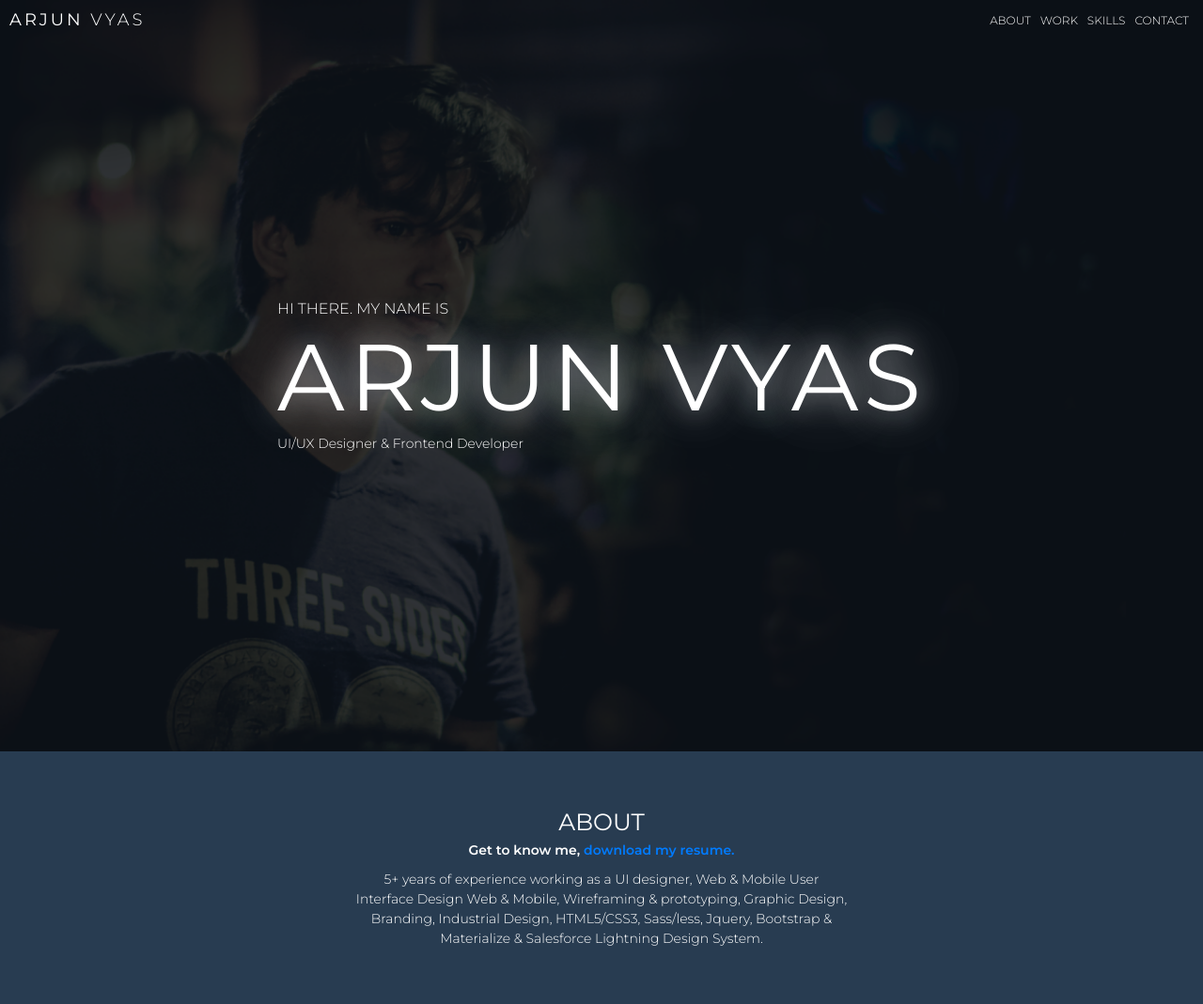
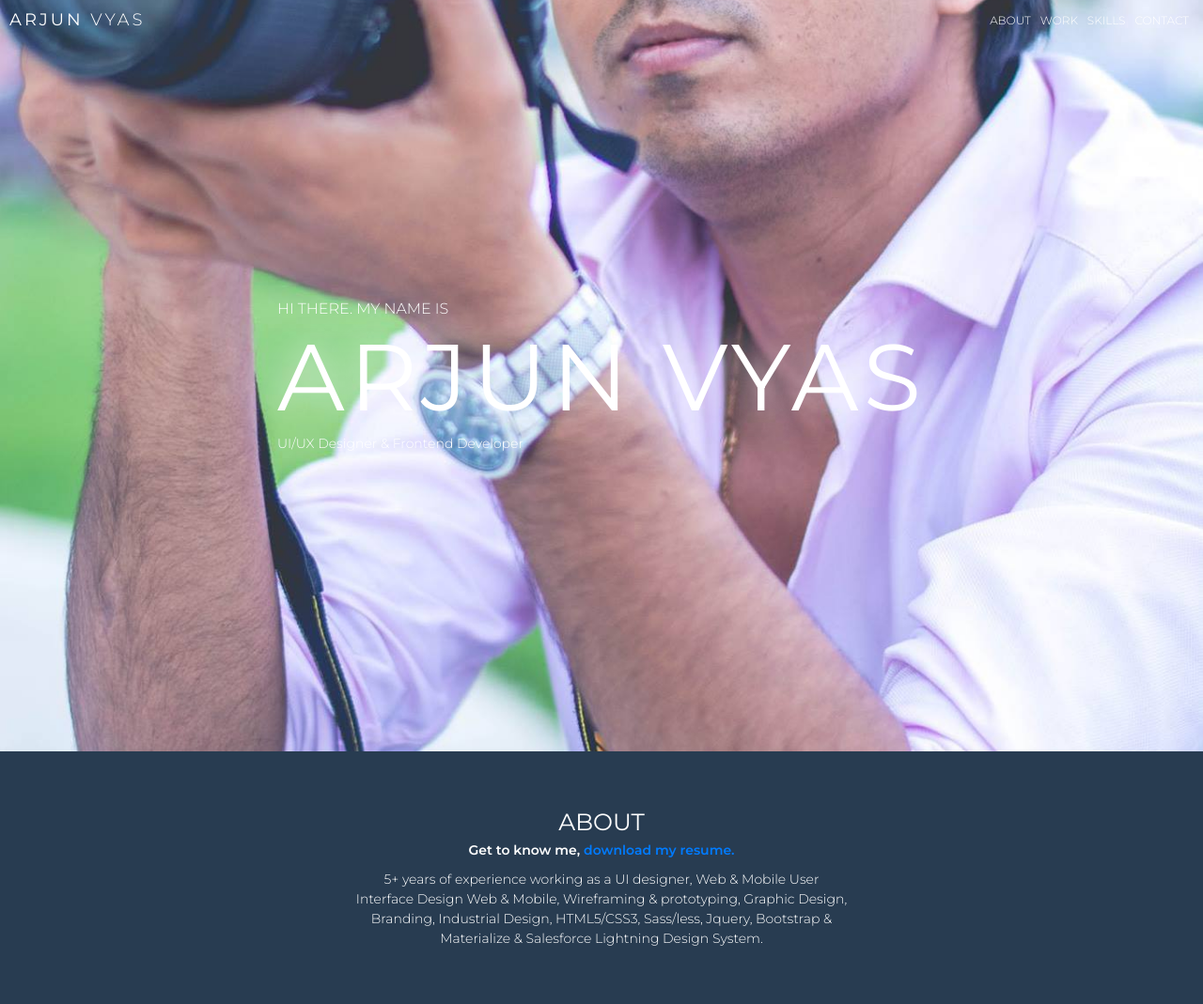
Before and after one commit to arjun2411/arjun2411.github.io, a PHP site: page / in a window 1280 px wide. Shown: the top 1069 px of the page at 94% size. Run offline with PHP 8.4, Linux system fonts and the light colour scheme.

Commit message:
bg update

```diff
--- a/css/main.css
+++ b/css/main.css
@@ -156,7 +156,7 @@ header .nav-item { text-transform: uppercase; font-size: 1.2rem; font-weight: 30
 
 header .navbar-expand-lg .navbar-nav .nav-link { color: white; }
 
-.hero-section { background-color: black; min-height: 100vh; background-image: url(/Images/arjun.png); background-repeat: no-repeat; background-size: cover; background-position: center bottom; color: white; display: -webkit-box; display: -ms-flexbox; display: flex; -webkit-box-align: center; -ms-flex-align: center; align-items: center; -webkit-box-pack: center; -ms-flex-pack: center; justify-content: center; padding: 0 10%; }
+.hero-section { background-color: black; min-height: 100vh; background-image: url(/images/arjun.jpg); background-repeat: no-repeat; background-size: cover; background-position: center bottom; color: white; display: -webkit-box; display: -ms-flexbox; display: flex; -webkit-box-align: center; -ms-flex-align: center; align-items: center; -webkit-box-pack: center; -ms-flex-pack: center; justify-content: center; padding: 0 10%; }
 
 .hero-section h1 { font-size: 10rem; font-weight: normal; letter-spacing: .5rem; margin-bottom: .05rem; }
 
```
